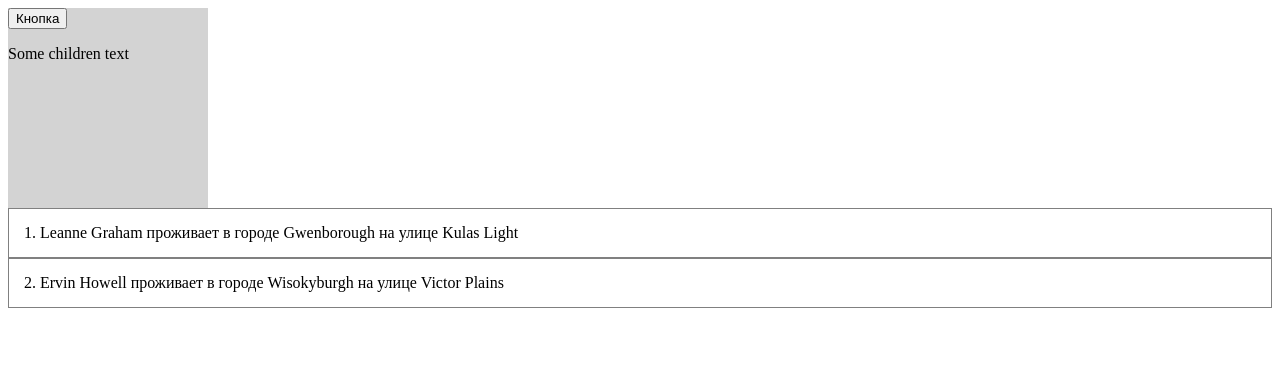
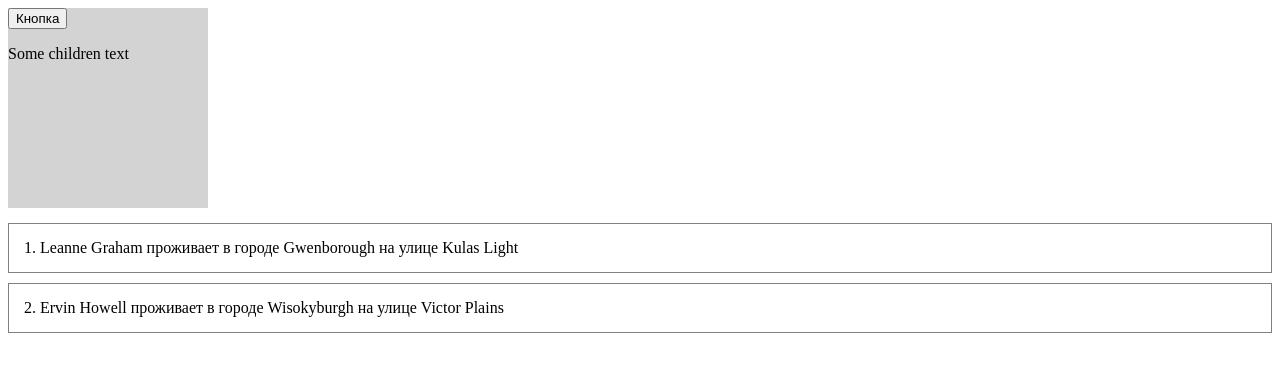
Before and after one commit to ilyashablouski/React-TypeScript-App-pet, a React (Create React App) app: page / in a window 1280 px wide. Shown: the top 372 px of the page. Built offline with nearby package versions, Linux system fonts and the light colour scheme.

Commit message:
add users basic styles

```diff
--- a/src/components/UserList/UserItem.tsx
+++ b/src/components/UserList/UserItem.tsx
@@ -7,7 +7,7 @@ interface UserItemProps {
 
 const UserItem: FC<UserItemProps> = ({ user }) => {
   return (
-    <div style={{ padding: 15, border: '1px solid gray' }}>
+    <div style={{ marginTop: 10, padding: 15, border: '1px solid gray' }}>
       {user.id}. {user.name} проживает в городе {user.address.city} на улице {user.address.street}
     </div>
   );
--- a/src/components/UserList/UserList.tsx
+++ b/src/components/UserList/UserList.tsx
@@ -8,7 +8,7 @@ interface UserListProps {
 
 const UserList: FC<UserListProps> = ({ users }) => {
   return (
-    <div>
+    <div style={{ marginTop: 15 }}>
       {users.map((user) => (
         <UserItem key={user.id} user={user} />
       ))}
```
